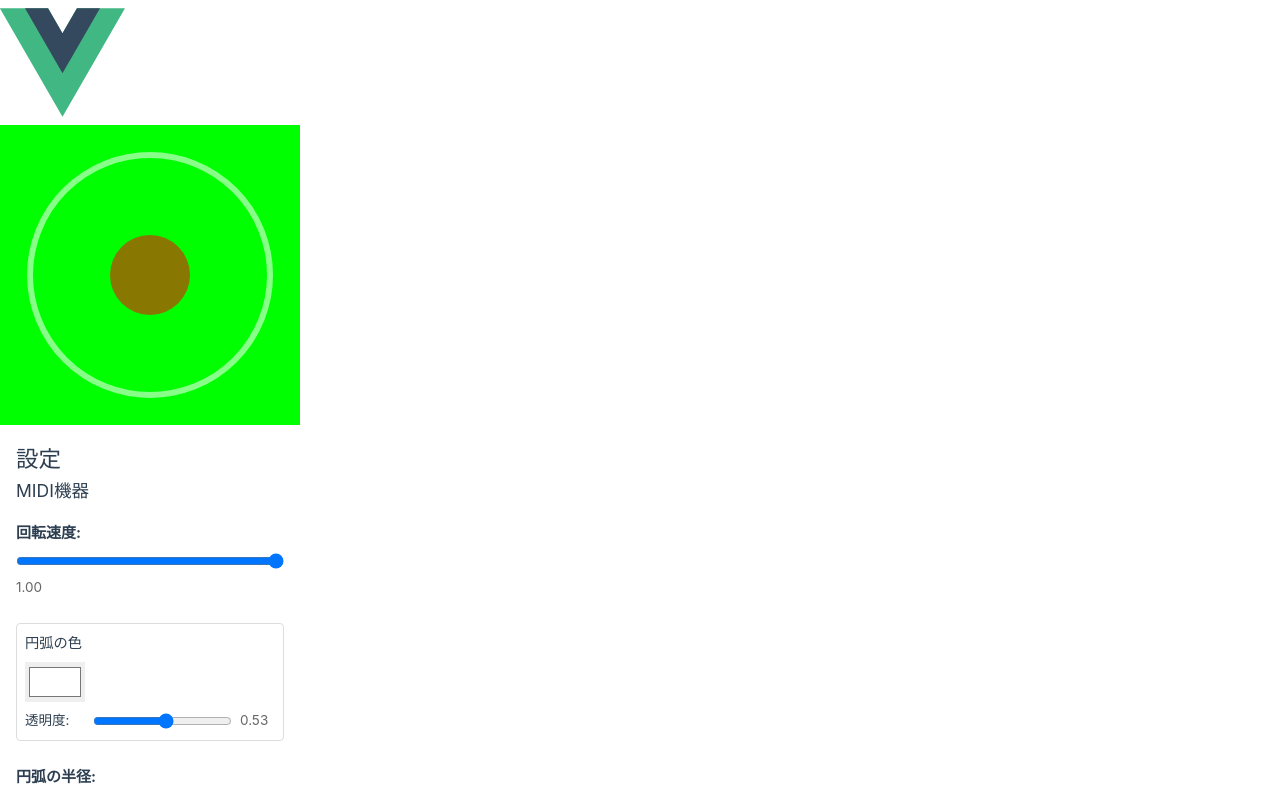
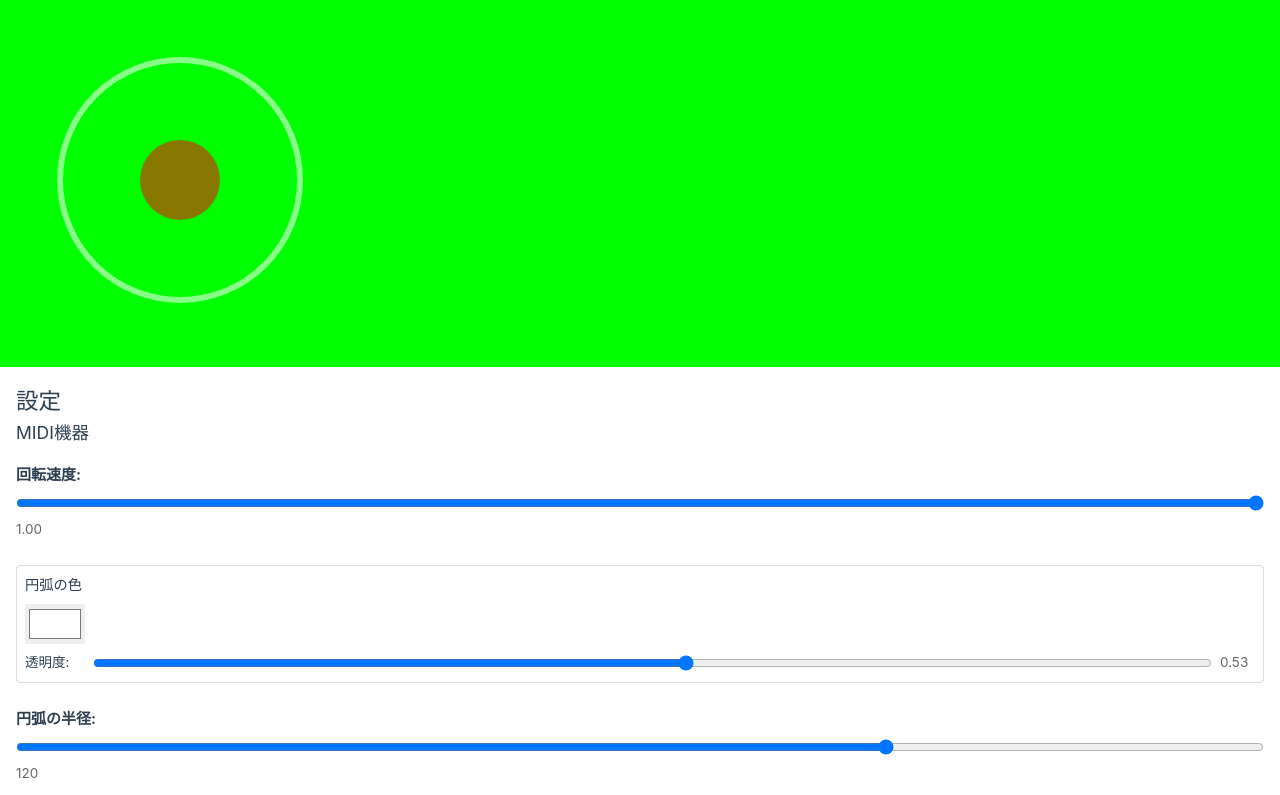
Before and after one commit to voltaney/midi-overlay, a Vue app: page / in a window 1280 px wide. Shown: the top 795 px of the page. Built offline with nearby package versions, Linux system fonts and the light colour scheme.

Commit message:
無用なstyleを削除

```diff
--- a/src/assets/main.css
+++ b/src/assets/main.css
@@ -1,9 +1,6 @@
 @import './base.css';
 
 #app {
-  /* max-width: 1280px; */
-  /* margin: 0 auto; */
-  /* padding: 2rem; */
   font-weight: normal;
 }
 
@@ -20,15 +17,3 @@ a,
     background-color: hsla(160, 100%, 37%, 0.2);
   }
 }
-
-@media (min-width: 1024px) {
-  body {
-    display: flex;
-    /* place-items: center; */
-  }
-
-  #app {
-    display: flex;
-    flex-direction: column;
-  }
-}
--- a/src/components/MidiJog/MidiJog.vue
+++ b/src/components/MidiJog/MidiJog.vue
@@ -60,39 +60,15 @@ onMounted(() => {
 </script>
 
 <template>
-  <header>
-    <img alt="Vue logo" class="logo" src="../../assets/logo.svg" width="125" height="125" />
-    <div class="wrapper"></div>
-  </header>
-
-  <MidiJogCanvas ref="canvasRef" :angle="angle" :settings="settings" />
-
+  <main>
+    <MidiJogCanvas ref="canvasRef" :angle="angle" :settings="settings" />
+  </main>
   <MidiJogSettings :settings="settings" @update:settings="Object.assign(settings, $event)" />
 </template>
 
 <style scoped>
-header {
-  line-height: 1.5;
-}
-
-.logo {
-  display: block;
-  margin: 0 auto 2rem;
-}
-
-@media (min-width: 1024px) {
-  header {
-    display: flex;
-    padding-right: calc(var(--section-gap) / 2);
-  }
-
-  .logo {
-    margin: 0 2rem 0 0;
-  }
-
-  header .wrapper {
-    display: flex;
-    flex-direction: column;
-  }
+main {
+  background-color: #0f0;
+  padding: 20px;
 }
 </style>
--- a/src/components/MidiJog/MidiJogCanvas.vue
+++ b/src/components/MidiJog/MidiJogCanvas.vue
@@ -103,15 +103,6 @@ defineExpose({
 })
 </script>
 
-<template>
-  <main>
-    <canvas id="jogCanvas" width="300" height="300" ref="canvasRef"></canvas>
-  </main>
-</template>
+<template><canvas id="jogCanvas" width="320" height="320" ref="canvasRef"></canvas></template>
 
-<style scoped>
-main {
-  background-color: #0f0;
-  height: 300px;
-}
-</style>
+<style scoped></style>
```
